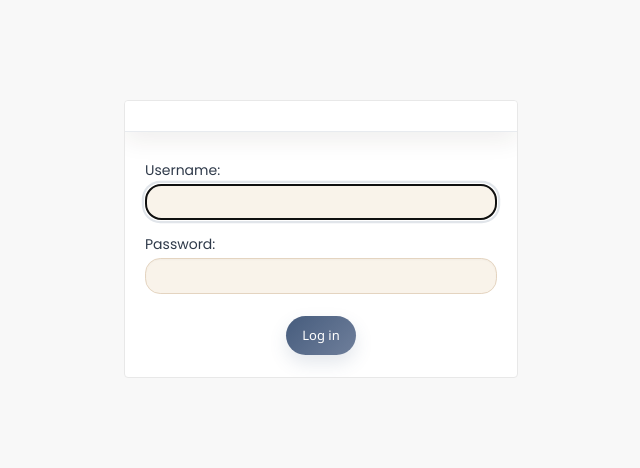
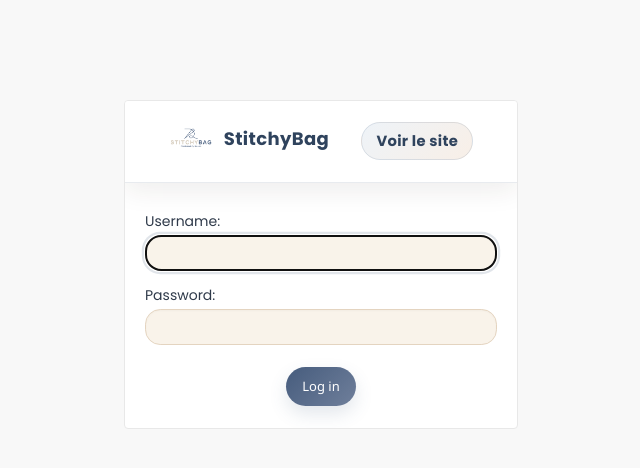
Before and after one commit to aymench19/StitchyBag, a Django app: page /admin/login/?next=/dashboard/ in a window 1280 px wide. Shown: the top 468 px of the page, without its empty margins (319-959 px from the left). Run offline with Django 5.2, Linux system fonts and the light colour scheme.

Commit message:
Stabilize Jazzmin admin for add/change pages

```diff
--- a/config/settings.py
+++ b/config/settings.py
@@ -193,12 +193,10 @@ JAZZMIN_SETTINGS = {
         "shop.product": "fas fa-box",
         "shop.productimage": "fas fa-images",
     },
-    "custom_css": "css/admin.css",
 }
 
 JAZZMIN_UI_TWEAKS = {
     "theme": "cosmo",
-    "dark_mode_theme": "darkly",
     "navbar_small_text": False,
     "footer_small_text": False,
     "body_small_text": False,
--- a/templates/admin/base_site.html
+++ b/templates/admin/base_site.html
@@ -1,8 +1,22 @@
 {% extends "admin/base.html" %}
 {% load static %}
+
+{% block title %}{{ title }} | StitchyBag Administration{% endblock %}
 
 {% block extrahead %}
 {{ block.super }}
 <link rel="stylesheet" href="https://fonts.googleapis.com/css2?family=Poppins:wght@300;400;500;600;700&display=swap">
 <link rel="stylesheet" href="{% static 'css/admin.css' %}">
 {% endblock %}
+
+{% block branding %}
+<h1 id="site-name" class="admin-branding-title">
+    <a href="{% url 'admin:index' %}">
+        <img src="{% static 'images/logo.png' %}" alt="StitchyBag" class="admin-brand-logo">
+        <span>StitchyBag</span>
+    </a>
+</h1>
+<div id="admin-quick-links">
+    <a href="/" class="admin-quick-link">Voir le site</a>
+</div>
+{% endblock %}
```
